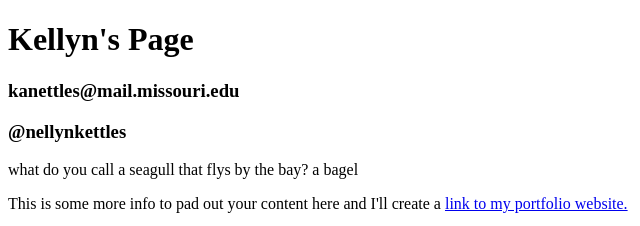
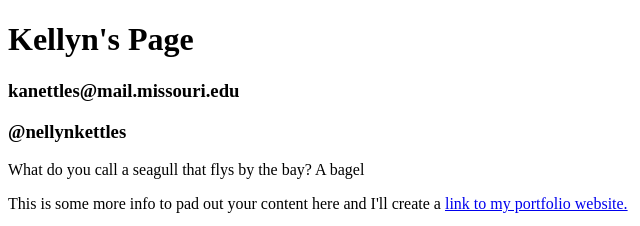
Before and after one commit to J4502-FS18/kellyn-nettles-4502, a plain HTML site: page index.html in a window 1280 px wide. Shown: the top 226 px of the page, 0-640 px from the left. Drawn offline with Linux system fonts and the light colour scheme.

Commit message:
Changed text
Added sentence case to a line of text

```diff
--- a/index.html
+++ b/index.html
@@ -14,7 +14,7 @@
 	<h1>Kellyn's Page</h1>
   <h3>kanettles@mail.missouri.edu</h3>
   <h3>@nellynkettles</h3>
-  <p>what do you call a seagull that flys by the bay? a bagel</p>
+  <p>What do you call a seagull that flys by the bay? A bagel</p>
   <p>This is some more info to pad out your content here and I'll create a <a href="http://www.kellynnettles.com">link to my portfolio website.</a></p>
 
 <ul>
```
